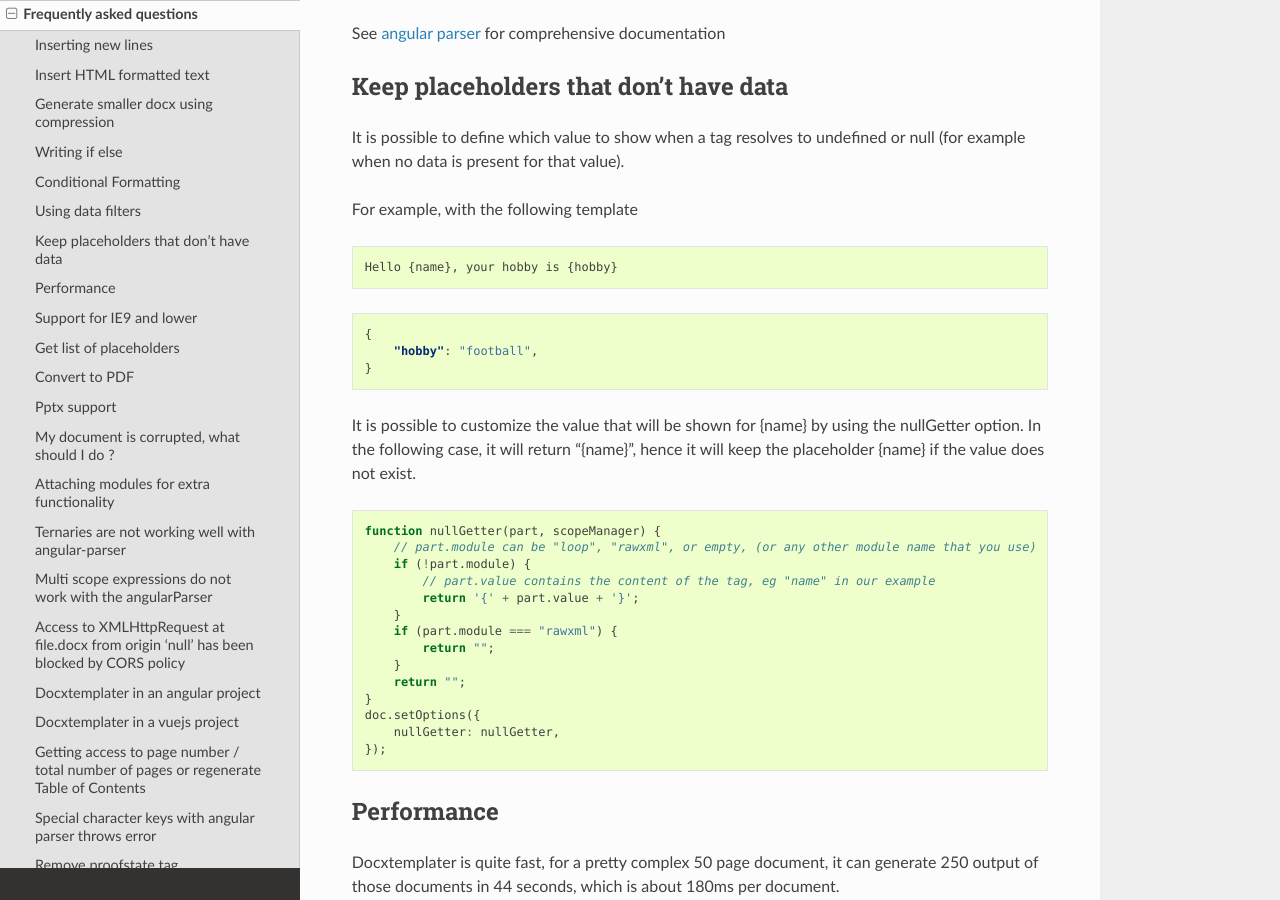
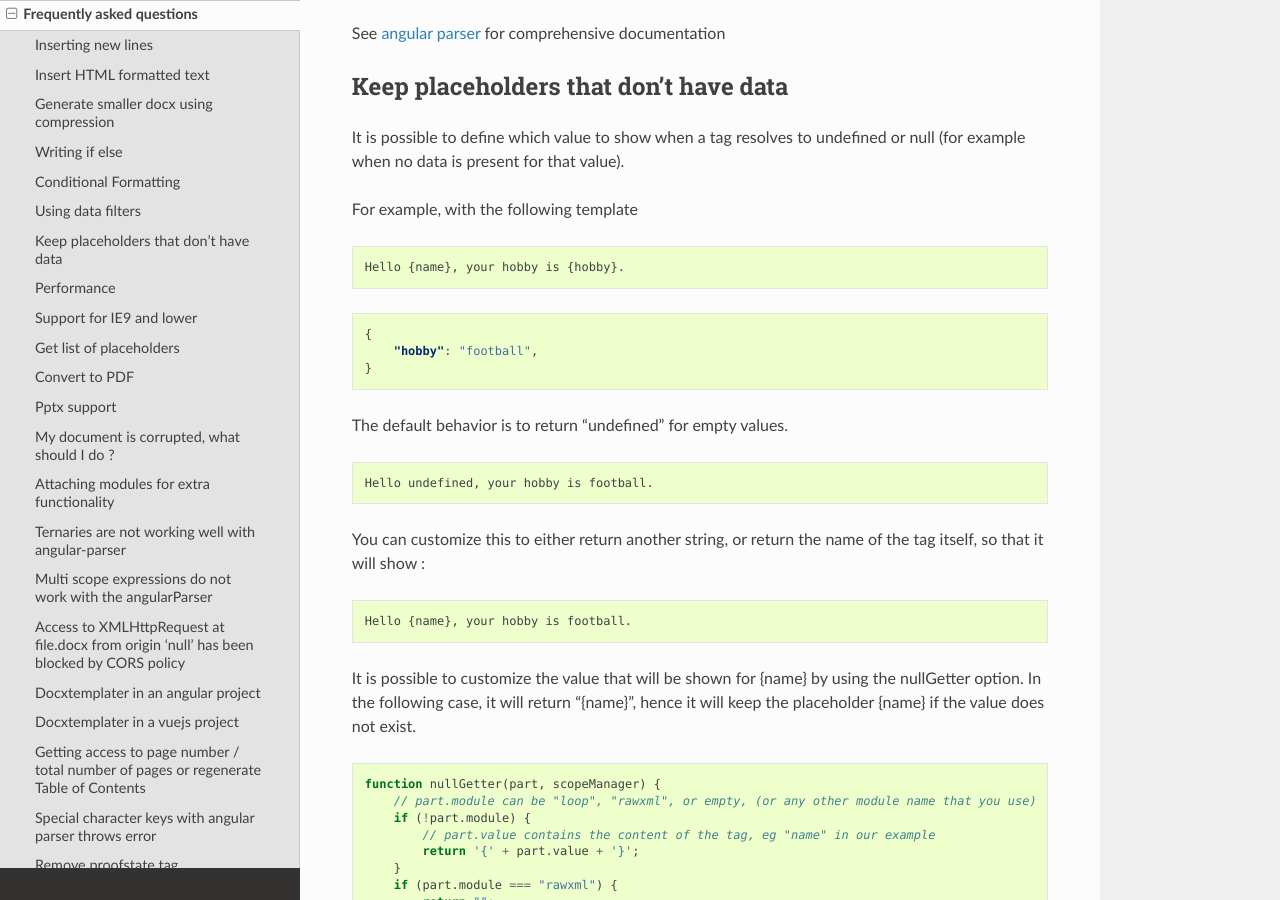
Before and after one commit to open-xml-templating/docxtemplater, a Sphinx documentation site: the page built from docs/source/faq.rst, in a window 1280 px wide and 900 px high, scrolled down 1295 px. Built offline with Sphinx 7.4.7 and the Read the Docs theme 2.0.0, drawn with Linux system fonts in a browser that asks for light colours.

Commit message:
[faq] Make example with undefined placeholders more clear

```diff
--- a/docs/source/faq.rst
+++ b/docs/source/faq.rst
@@ -86,13 +86,25 @@ For example, with the following template
 
 .. code-block:: text
 
-    Hello {name}, your hobby is {hobby}
+    Hello {name}, your hobby is {hobby}.
 
 .. code-block:: json
 
     {
         "hobby": "football",
     }
+
+The default behavior is to return "undefined" for empty values.
+
+.. code-block:: text
+
+    Hello undefined, your hobby is football.
+
+You can customize this to either return another string, or return the name of the tag itself, so that it will show :
+
+.. code-block:: text
+
+    Hello {name}, your hobby is football.
 
 It is possible to customize the value that will be shown for {name} by using the nullGetter option. In the following case, it will return "{name}", hence it will keep the placeholder {name} if the value does not exist.
 
```
